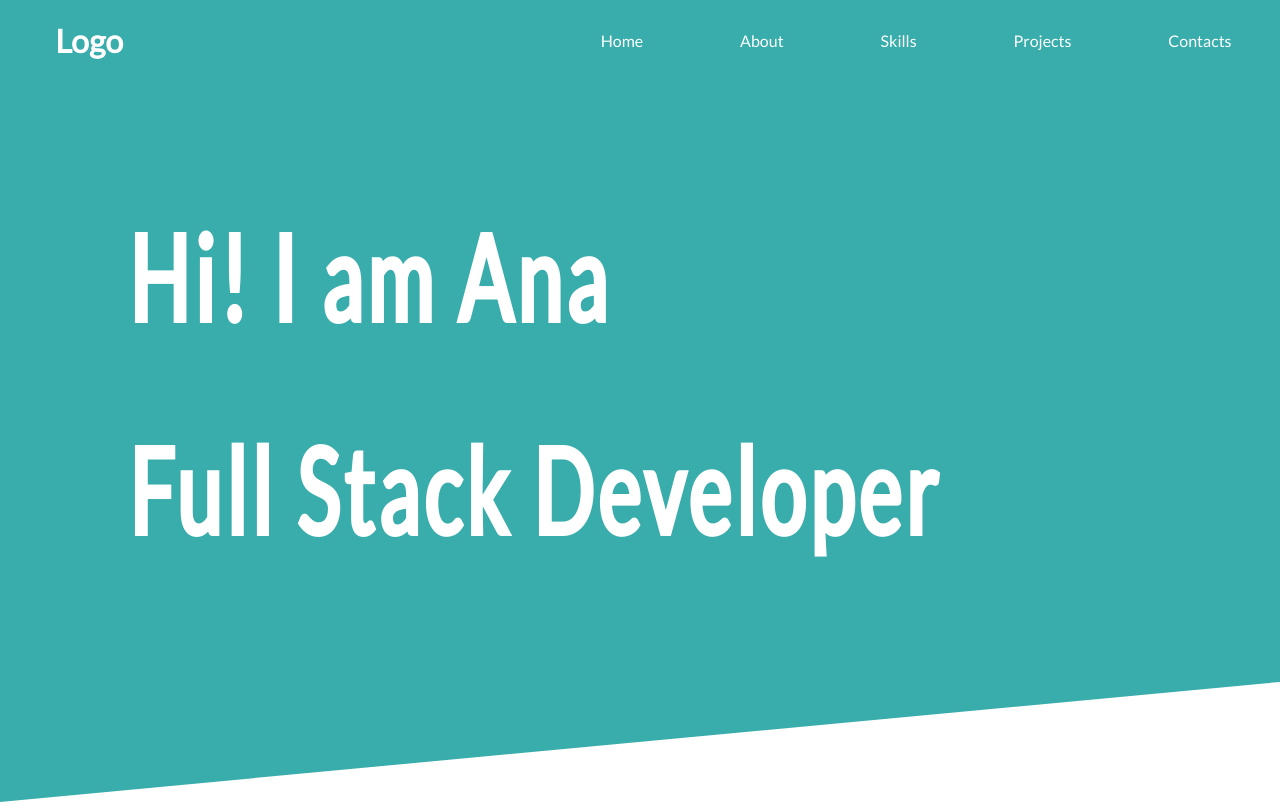
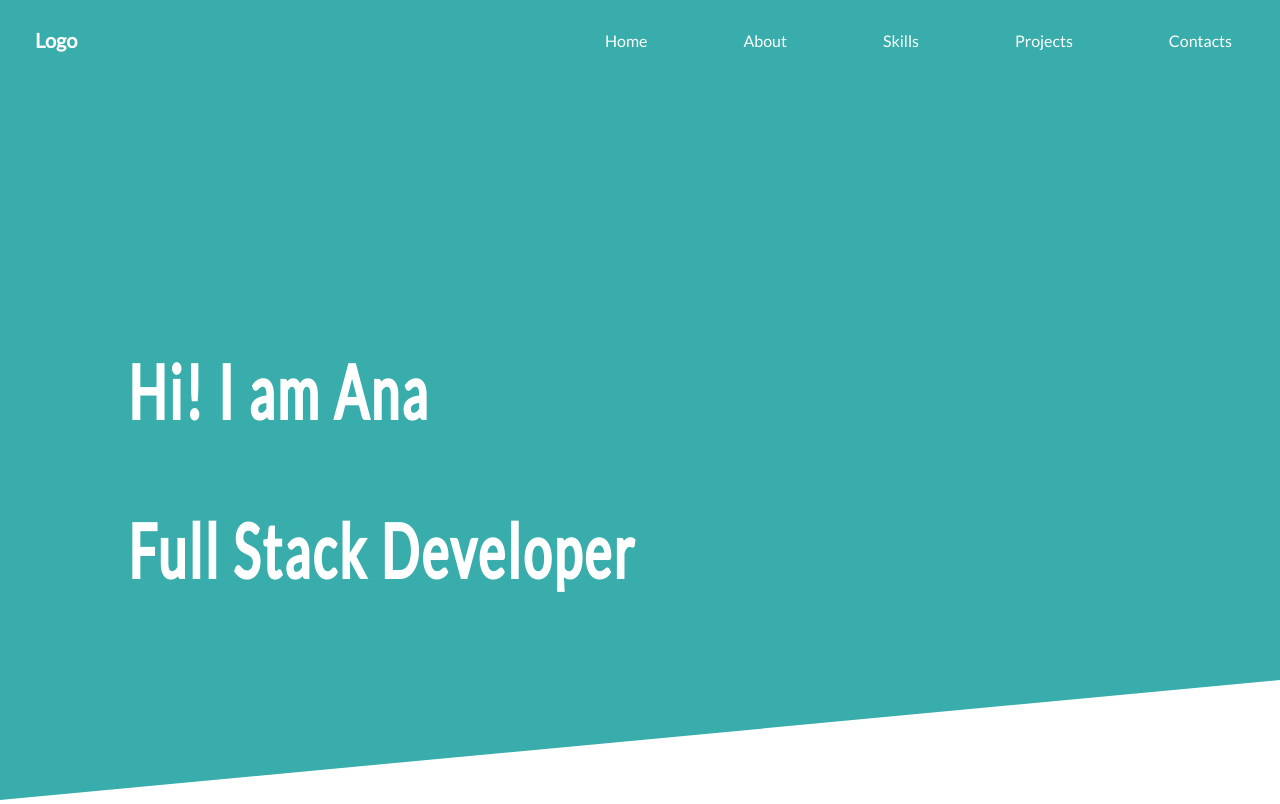
Before and after one commit to anamecia/potfolio, a React (Create React App) app: page / in a window 1280 px wide. Shown: the top 804 px of the page. Built offline with nearby package versions, Linux system fonts and the light colour scheme.

Commit message:
change style in the navbar

```diff
--- a/src/index.css
+++ b/src/index.css
@@ -1,15 +1,20 @@
+*,
+*::after,
+*::before{
+  margin:0;
+  padding:0;
+  box-sizing: inherit;
+}
+
+html{
+  font-size: 62.5%;
+}
 
 body {
-  /* margin: 0;
-  font-family: -apple-system, BlinkMacSystemFont, 'Segoe UI', 'Roboto', 'Oxygen',
-    'Ubuntu', 'Cantarell', 'Fira Sans', 'Droid Sans', 'Helvetica Neue',
-    sans-serif;
-  -webkit-font-smoothing: antialiased;
-  -moz-osx-font-smoothing: grayscale; */
   font-family: 'Lato', sans-serif;
   font-weight: 400;
   height: 100vh;
+  box-sizing: border-box;
   display: flex;
   justify-content: center;
-  margin: 0;
 }
--- a/src/styles/Home.css
+++ b/src/styles/Home.css
@@ -23,7 +23,6 @@
 .home-sub-container h1{
     font-size: 5rem;
     font-weight: 700;
-    /* font-family: 'Oswald', sans-serif; */
     letter-spacing: 0.3rem;
     transform: scaleY(1.5);
     animation: moveUp 1s .5s ease-out ;
--- a/src/styles/Navbar.css
+++ b/src/styles/Navbar.css
@@ -2,7 +2,7 @@
     display: flex;
     justify-content: center;
     align-items: center;
-    height: 20vh;
+    min-height: 10vh;
     background-color:rgb(56, 173, 171);
     color:white;
 }
@@ -13,11 +13,12 @@
 }
 
 .logo-container h1{
-    margin-left: 10%;
+    margin-left: 3.5rem;
 }
 
 .link-container{
     display:flex;
     justify-content: space-around;
     flex-grow: 1;
+    font-size: 1.6rem;
 }
```
